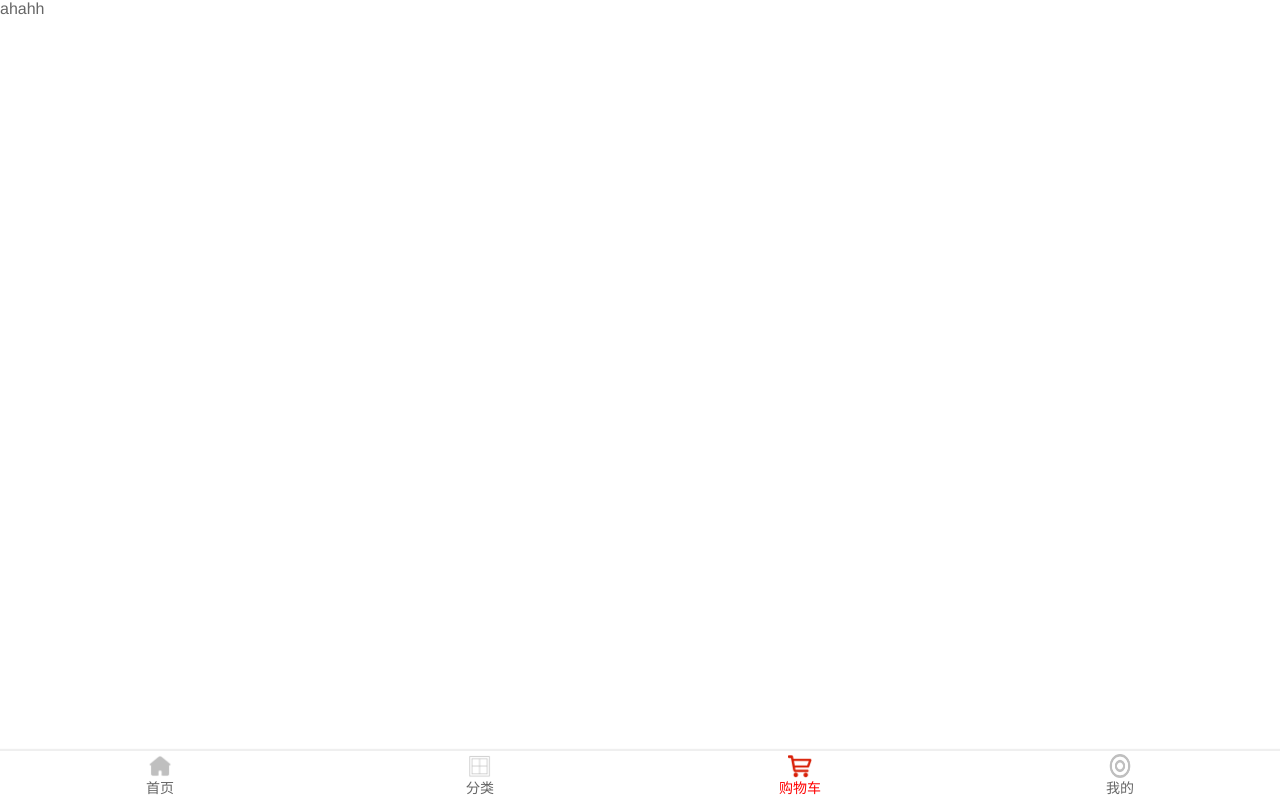
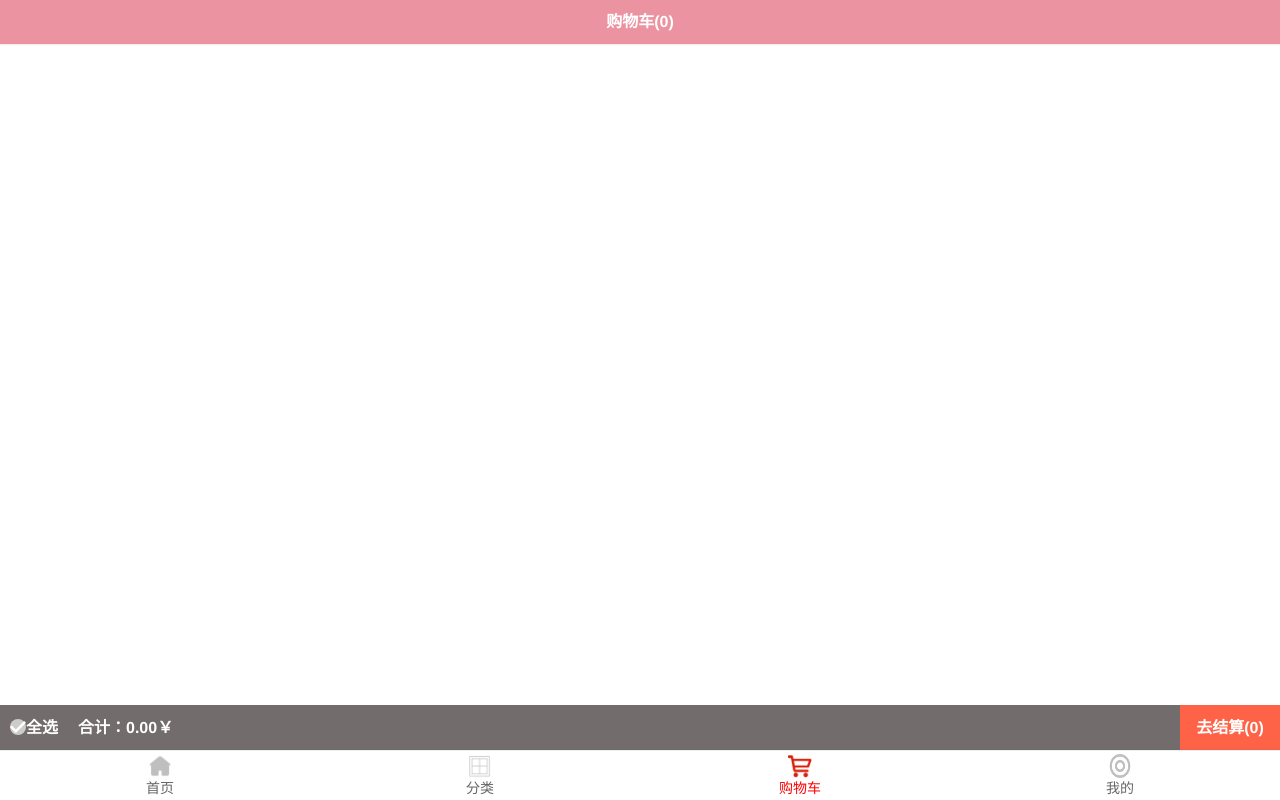
Before and after one commit to Clearlovesixteen/supermall, a Vue app: page /cart in a window 1280 px wide. Built offline with nearby package versions, Linux system fonts and the light colour scheme.

Commit message:
购物车完成

```diff
--- a/src/components/common/navBar/NavBar.vue
+++ b/src/components/common/navBar/NavBar.vue
@@ -20,7 +20,7 @@ export default {
     box-shadow: 0 1px 1px rgba(100, 100, 100, .1);
   }
 
-  .left,.right{
+  .left , .right{
     width: 60px;
   }
 
--- /dev/null
+++ b/src/components/content/checkButtom.vue
@@ -0,0 +1,27 @@
+<template>
+  <div class="check-button" :class="{check:isCheck}">
+    <img src="~assets/img/cart/tick.svg" alt />
+  </div>
+</template>
+
+<script>
+export default {
+  name: "checkButton",
+  props: {
+    isCheck: {
+      type: Boolean,
+      default: false,
+    },
+  },
+};
+</script>
+
+<style scoped>
+.check-button {
+  background-color: #ccc;
+  border-radius: 50%;
+}
+.check {
+  background-color: red;
+}
+</style>
--- a/src/main.js
+++ b/src/main.js
@@ -2,6 +2,7 @@ import Vue from 'vue'
 import App from './App.vue'
 import router from './router'
 import store from './store'
+
 
 Vue.config.productionTip = false
 
--- /dev/null
+++ b/src/store/getters.js
@@ -0,0 +1,8 @@
+export default{
+  cartLength(state) {
+    return state.cartList.length
+  },
+  cartList(state){
+    return state.cartList
+  }
+}
--- a/src/store/index.js
+++ b/src/store/index.js
@@ -1,7 +1,10 @@
 import Vue from 'vue'
 import Vuex from 'vuex'
+
+
 import mutations from './mutations'
 import actions from './actions'
+import getters from './getters'
 Vue.use(Vuex)
 
 export default new Vuex.Store({
@@ -10,6 +13,5 @@ export default new Vuex.Store({
   },
   mutations,
   actions,
-  modules: {
-  }
+  getters
 })
--- a/src/store/mutations.js
+++ b/src/store/mutations.js
@@ -3,6 +3,8 @@ export default {
     payload.count++
   },
   addToCart(state , payload){
+    payload.count = 1
+    payload.flag = false
     state.cartList.push(payload)
   }
 }
--- a/src/views/cart/Cart.vue
+++ b/src/views/cart/Cart.vue
@@ -1,14 +1,41 @@
 <template>
-  <div>
-    ahahh
+  <div class="cart">
+    <Navbar class="nav-bar">
+      <div slot="center">购物车({{length}})</div>
+    </Navbar>
+    <cart-list />
+
+    <cart-buttom-bar />
   </div>
 </template>
 <script>
+import Navbar from 'components/common/navBar/NavBar.vue'
+
+import CartList from './childComps/CartList'
+import CartButtomBar from './childComps/CartButtomBar'
+
+import { mapGetters } from 'vuex'
+
 export default {
-  name: 'Cart'
+  name: 'Cart',
+  components:{
+    Navbar,
+    CartList,
+    CartButtomBar
+  },
+  computed:{
+    // 两种语法
+    ...mapGetters({
+      length: 'cartLength'
+    })
+  }
 }
 </script>
 
 <style scoped>
-
+  .nav-bar{
+    background-color: #ec93a2;
+    color: #fff;
+    font-weight: 700;
+  }
 </style>
--- /dev/null
+++ b/src/views/cart/childComps/CartButtomBar.vue
@@ -0,0 +1,82 @@
+<template>
+  <div class="bottom-bar">
+    <div class="check" @click="checkClick">
+      <checkbutton class="buttom" :is-check="isSelectAll" />
+      <span>全选</span>
+    </div>
+    <span class="left">合计：{{totalPrice}}￥</span>
+    <div class="right">去结算({{checkLength}})</div>
+  </div>
+</template>
+
+<script>
+import checkbutton from "components/content/checkButtom";
+
+export default {
+  name: "CartButtomBar",
+  components: {
+    checkbutton,
+  },
+  computed: {
+    totalPrice() {
+      return this.$store.state.cartList
+        .filter((item) => item.flag)
+        .reduce((preValue, item) => preValue + item.price * item.count, 0)
+        .toFixed(2);
+    },
+    checkLength() {
+      return this.$store.state.cartList
+        .filter((item) => item.flag)
+        .reduce((preValue, item) => preValue + item.count, 0);
+    },
+    isSelectAll() {
+      if (!this.$store.state.cartList.length) {
+        return false;
+      }
+      return !this.$store.state.cartList.filter((item) => !item.flag).length;
+    },
+  },
+  methods: {
+    checkClick() {
+      if (this.isSelectAll) {
+        this.$store.state.cartList.forEach((item) => (item.flag = false));
+      } else {
+        this.$store.state.cartList.forEach((item) => (item.flag = true));
+      }
+    },
+  },
+};
+</script>
+
+<style scoped>
+.bottom-bar {
+  width: 100%;
+  height: 45px;
+  position: absolute;
+  bottom: 50px;
+  background-color: #726c6c;
+  color: white;
+  font-weight: 700;
+}
+.check {
+  display: inline-block;
+}
+.buttom {
+  vertical-align: top;
+  display: inline-block;
+  width: 16px;
+  height: 16px;
+  margin-left: 10px;
+}
+.right {
+  width: 100px;
+  text-align: center;
+  background-color: tomato;
+  line-height: 45px;
+  float: right;
+}
+.left {
+  line-height: 45px;
+  margin-left: 20px;
+}
+</style>
--- /dev/null
+++ b/src/views/cart/childComps/CartList.vue
@@ -0,0 +1,40 @@
+<template>
+  <div class="cart-list">
+    <scroll class="content" ref = "scroll">
+      <cart-list-item v-for="(item , index) in cartList"
+      :key="index"
+      :product = "item" />
+    </scroll>
+  </div>
+</template>
+
+<script>
+import { mapGetters } from 'vuex'
+
+import Scroll from 'components/common/scroll/scroll'
+import CartListItem from "./CartListItem";
+
+export default {
+  name: 'CartList',
+  components:{
+    Scroll,
+    CartListItem
+  },
+  computed:{
+    ...mapGetters(['cartList'])
+  },
+  activated(){
+    this.$refs.scroll.refresh()
+  }
+}
+</script>
+
+<style scoped>
+  .cart-list{
+    height: calc(100% - 44px - 49px);
+  }
+  .content{
+    height: 100%;
+    overflow: hidden;
+  }
+</style>
--- /dev/null
+++ b/src/views/cart/childComps/CartListItem.vue
@@ -0,0 +1,143 @@
+<template>
+  <div class="cart-list-item">
+    <div class="item-selector">
+      <CheckButton :is-check="product.flag" @click.native="checkis" />
+    </div>
+    <div class="item-img">
+      <img :src="product.image" alt />
+    </div>
+    <div class="item-info">
+      <div class="item-title">{{product.title}}</div>
+      <div class="item-desc">{{product.desc}}</div>
+      <div class="info-bottom">
+        <div class="item-price left">￥{{product.price}}</div>
+        <div class="item-count right">x{{product.count}}</div>
+      </div>
+    </div>
+  </div>
+</template>
+
+
+<script>
+import CheckButton from "components/content/checkButtom.vue";
+export default {
+  name: "CartListItem",
+  components: {
+    CheckButton,
+  },
+  props: {
+    product: {
+      type: Object,
+      default() {
+        return {};
+      },
+    },
+  },
+  methods: {
+    checkis() {
+      this.product.flag = !this.product.flag;
+    },
+  },
+};
+</script>
+
+<style scoped>
+.cart-list-item {
+  width: 100%;
+  display: flex;
+  font-size: 0;
+  padding: 5px;
+  border-bottom: 1px solid #ccc;
+}
+.item-selector {
+  width: 20px;
+  display: flex;
+  justify-content: center;
+  align-items: center;
+}
+.item-name img {
+  width: 20px;
+  height: 20px;
+  vertical-align: text-bottom;
+}
+.item-title,
+.item-desc {
+  overflow: hidden;
+  white-space: nowrap;
+  text-overflow: ellipsis;
+}
+.item-desc {
+  text-align: left;
+}
+.item-msg {
+  text-align: left;
+  color: var(--color-high-text);
+  font-size: 13px;
+  margin-top: 7px;
+  overflow: hidden;
+  white-space: nowrap;
+  text-overflow: ellipsis;
+}
+.item-img {
+  padding: 5px;
+}
+.item-img img {
+  width: 80px;
+  height: 110px;
+  display: block;
+  border-radius: 5px;
+}
+.item-info {
+  width: 100%;
+  text-align: center;
+  font-size: 17px;
+  color: #333;
+  padding: 5px 10px;
+  position: relative;
+  overflow: hidden;
+}
+.item-info .item-desc {
+  font-size: 14px;
+  color: #666;
+  margin-top: 7px;
+}
+.info-bottom {
+  bottom: 10px;
+  margin-top: 30px;
+  display: flex;
+  justify-content: space-between;
+  align-items: center;
+}
+.info-bottom .item-price {
+  color: orangered;
+}
+.item-count {
+  margin-top: 10px;
+  display: flex;
+  text-align: center;
+  height: 25px;
+  width: auto;
+}
+.item-count div {
+  height: 23px;
+  line-height: 23px;
+  outline: none;
+  background-color: #fff;
+  border: none;
+  border: 1px solid rgba(0, 0, 0, 0.7);
+  border-collapse: collapse;
+  width: 30px;
+}
+.item-count div:last-child {
+  border-bottom-right-radius: 5px;
+  border-top-right-radius: 5px;
+}
+.item-count div:first-child {
+  border-bottom-left-radius: 5px;
+  border-top-left-radius: 5px;
+}
+.item-count div:nth-child(2) {
+  border-right: none;
+  border-left: none;
+}
+</style>
```
Also changed, not shown: src/assets/img/cart/tick.svg (added).
